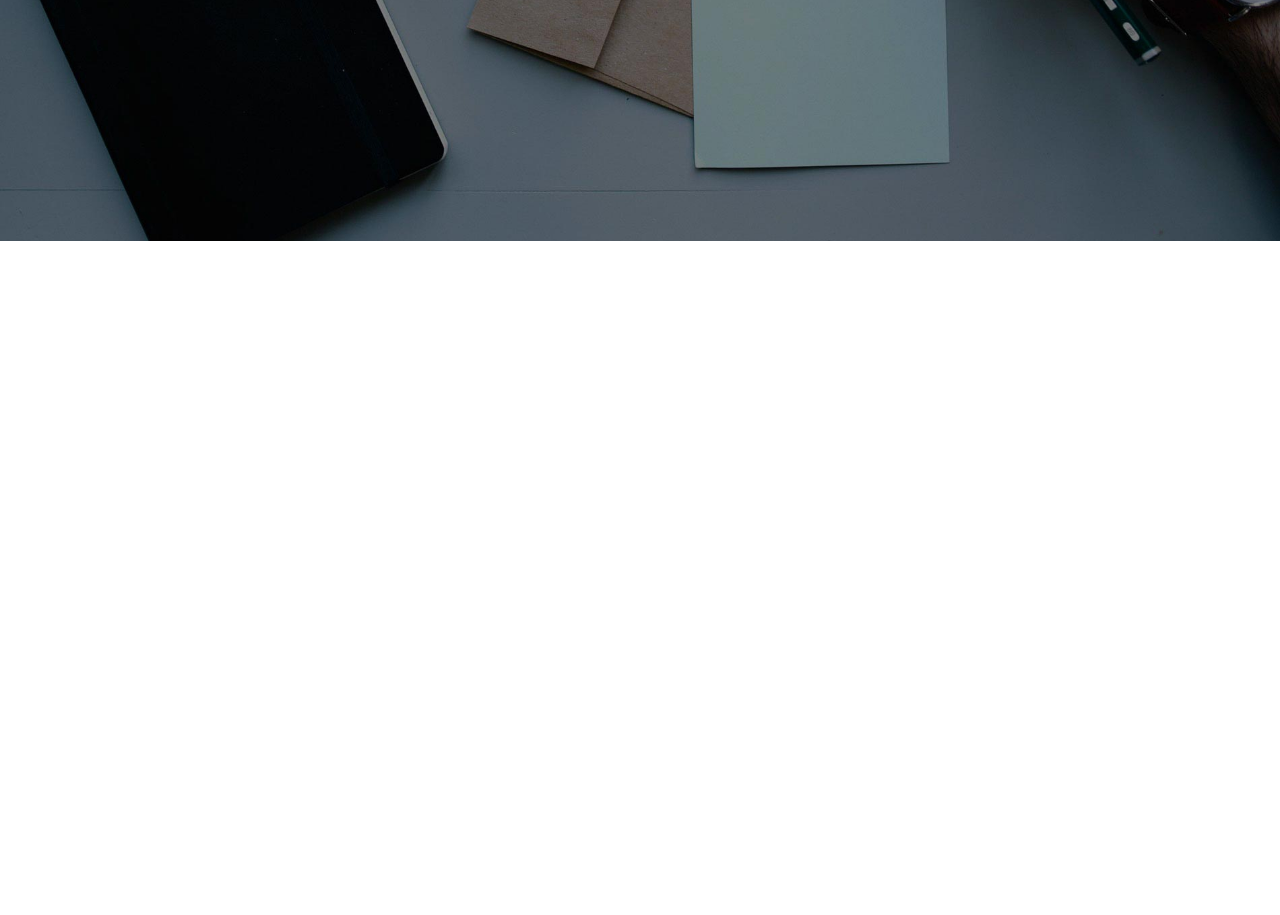
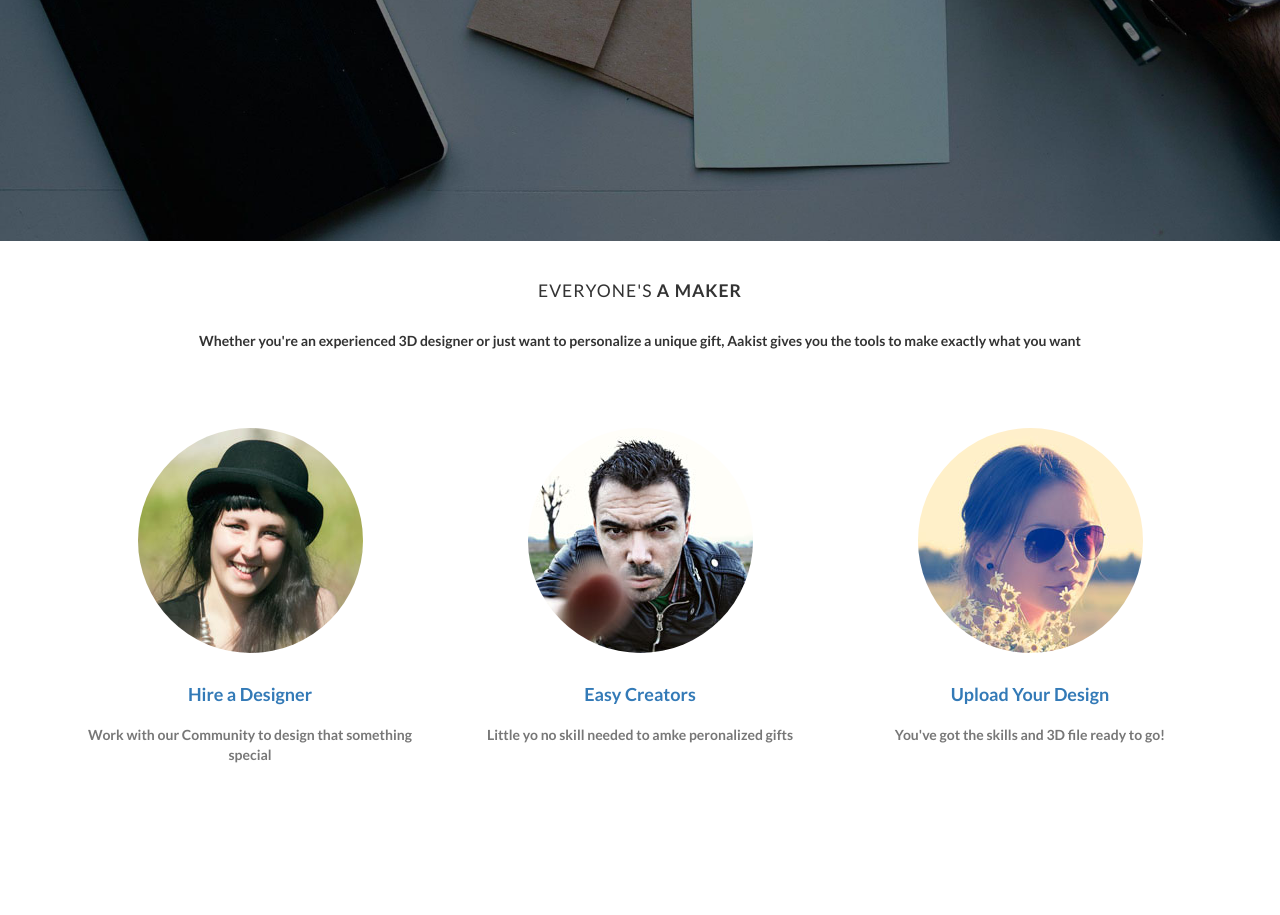
Before and after one commit to deepti1996/Aakist-Project, a plain HTML site: page index.html in a window 1280 px wide. Shown: the part 536-1451 px from the top of the page. Before the commit the page ends 800 px from the top, so only its background shows below. Drawn offline with nearby package versions, Linux system fonts and the light colour scheme.

Commit message:
New changes made

```diff
--- a/css/landing-page.css
+++ b/css/landing-page.css
@@ -43,6 +43,13 @@ h6 {
     position: relative;
     padding-top: 20%;
     padding-bottom: 20%;
+}
+
+.intro-text {
+    text-transform: uppercase;
+    font-size: 1.25em;
+    font-weight: 400;
+    letter-spacing: 1px;
 }
 
 .intro-message > h1 {
@@ -168,3 +175,45 @@ footer {
 p.copyright {
     margin: 15px 0 0;
 }
+
+section {
+    padding: 100px 0;
+}
+
+section h2.section-heading {
+    margin-top: 0;
+    margin-bottom: 15px;
+    font-size: 40px;
+}
+
+section h3.section-subheading {
+    margin-bottom: 75px;
+    text-transform: none;
+    font-family: "Droid Serif","Helvetica Neue",Helvetica,Arial,sans-serif;
+    font-size: 16px;
+    font-style: italic;
+    font-weight: 400;
+}
+.text-muted {
+    color: #777;
+}
+
+.team-member {
+    margin-bottom: 50px;
+    text-align: center;
+}
+
+.team-member img {
+    margin: 0 auto;
+    border: 7px solid #fff;
+}
+
+.team-member h4 {
+    margin-top: 25px;
+    margin-bottom: 0;
+    text-transform: none;
+}
+
+.team-member p {
+    margin-top: 0;
+}
--- a/index.html
+++ b/index.html
@@ -7,7 +7,7 @@
     	<meta name="description" content="">
     	<meta name="author" content="">
 
-    	<title>Landing Page - Start Bootstrap Theme</title>
+    	<title>Aakist</title>
 
     	<!-- Bootstrap Core CSS -->
     	<link href="css/bootstrap.min.css" rel="stylesheet">
@@ -140,12 +140,49 @@
 
     </div>
     <!-- /.intro-header -->
+    <br>
+    <div class="col-lg-12">
+        <h2 class="intro-text text-center">Everyone's
+            <strong>A Maker</strong>
+        </h2>
+        <br>
+        <p class="text-center">Whether you're an experienced 3D designer or just want to personalize a unique gift, Aakist gives you the tools to make exactly what you want</p>
+    </div>
+    <br><br><br>
 
+    <section id="team" class="bg-light-gray">
+        <div class="container">
+            <div class="row">
+                <div class="col-sm-4">
+                    <div class="team-member">
+                        <img src="img/team/1.jpg" class="img-responsive img-circle" alt="">
+                        <a href="#"><h4>Hire a Designer</h4></a><br>
+                        <p class="text-muted">Work with our Community to design that something special</p>
+                    </div>
+                </div>
+                <div class="col-sm-4">
+                    <div class="team-member">
+                        <img src="img/team/2.jpg" class="img-responsive img-circle" alt="">
+                        <a href=""><h4>Easy Creators</h4></a><br>
+                        <p class="text-muted">Little yo no skill needed to amke peronalized gifts</p>
+                    </div>
+                </div>
+                <div class="col-sm-4">
+                    <div class="team-member">
+                        <img src="img/team/3.jpg" class="img-responsive img-circle" alt="">
+                        <a href=""><h4>Upload Your Design</h4></a><br>
+                        <p class="text-muted">You've got the skills and 3D file ready to go!</p>
+                    </div>
+                </div>
+            </div>
+        </div>
+    </section>
 		<script>
     		$(document).ready(function () {
         	$('.dropdown-toggle').dropdown();
     		});
 		</script>
+
 	</body>
 
 </html>
```
Also changed, not shown: img/team/1.jpg (added), img/team/2.jpg (added), img/team/3.jpg (added), 2 other files.
